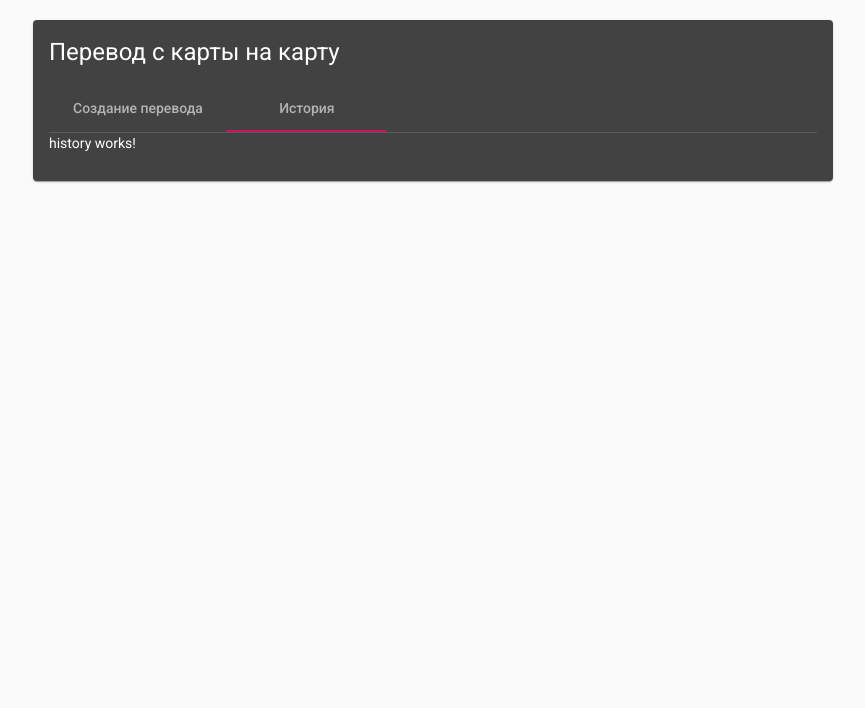
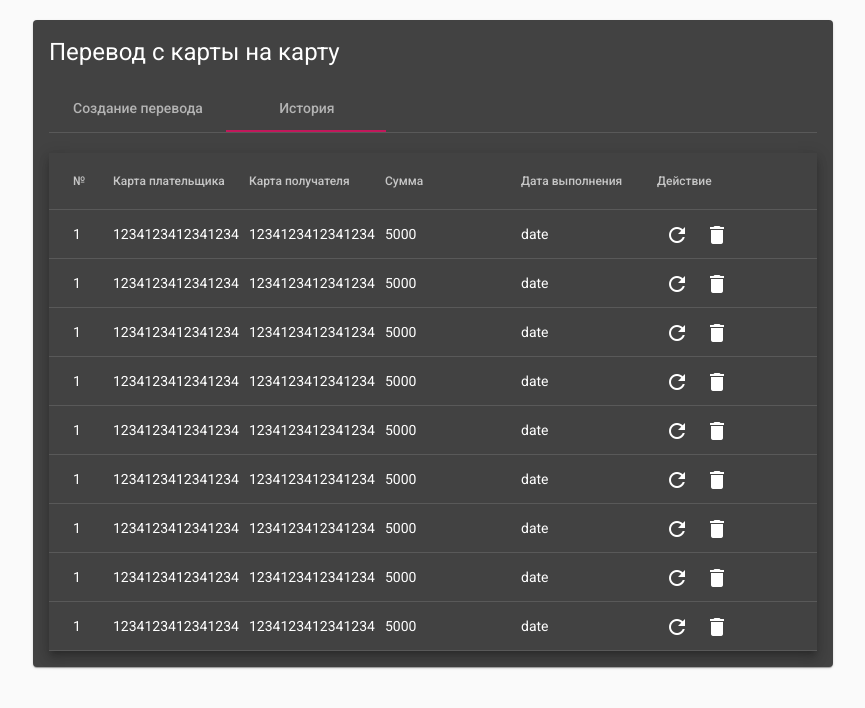
Before and after one commit to madbonez/test-app2, an Angular app: page /#/history in a window 1280 px wide. Shown: the top 708 px of the page, without its empty margins (207-1072 px from the left). Built offline with nearby package versions, Linux system fonts and the light colour scheme.

Commit message:
history template

```diff
--- a/src/app/app.module.ts
+++ b/src/app/app.module.ts
@@ -16,6 +16,7 @@ import {MatInputModule} from '@angular/material/input';
 import {MatButtonModule} from '@angular/material/button';
 import {MatSelectModule} from '@angular/material/select';
 import {MatTooltipModule} from '@angular/material/tooltip';
+import {MatTableModule} from '@angular/material/table';
 
 @NgModule({
   declarations: [
@@ -36,7 +37,8 @@ import {MatTooltipModule} from '@angular/material/tooltip';
     MatInputModule,
     MatButtonModule,
     MatSelectModule,
-    MatTooltipModule
+    MatTooltipModule,
+    MatTableModule
   ],
   providers: [],
   bootstrap: [AppComponent]
--- a/src/app/card2card/card2card.component.html
+++ b/src/app/card2card/card2card.component.html
@@ -38,8 +38,8 @@
     </div>
   </div>
 
-  <mat-icon class="forward-icon" *ngIf="!isSmallScreen">arrow_forward</mat-icon>
-  <mat-icon class="down-icon" *ngIf="isSmallScreen">arrow_downward</mat-icon>
+  <mat-icon class="forward-icon" color="accent" *ngIf="!isSmallScreen">arrow_forward</mat-icon>
+  <mat-icon class="down-icon" color="accent" *ngIf="isSmallScreen">arrow_downward</mat-icon>
 
   <div class="card-mockup">
     <div class="row head">
--- a/src/app/card2card/card2card.component.ts
+++ b/src/app/card2card/card2card.component.ts
@@ -1,14 +1,26 @@
-import {ChangeDetectionStrategy, ChangeDetectorRef, Component, OnInit} from '@angular/core';
+import {ChangeDetectionStrategy, ChangeDetectorRef, Component, HostBinding, OnInit} from '@angular/core';
 import {BreakpointObserver} from '@angular/cdk/layout';
+import {animate, state, style, transition, trigger} from '@angular/animations';
 
 @Component({
   selector: 'app-card2card',
   templateUrl: './card2card.component.html',
   styleUrls: ['./card2card.component.scss'],
-  changeDetection: ChangeDetectionStrategy.OnPush
+  changeDetection: ChangeDetectionStrategy.OnPush,
+  animations: [
+    trigger('slideUpDown', [
+      state('*', style({ transform: 'translateY(0)', opacity: 1 })),
+      state('void', style({ transform: 'translateY(-20%)', opacity: 0 })),
+      transition('void <=> *', animate('300ms 200ms ease')),
+    ])
+  ]
 })
 export class Card2cardComponent implements OnInit {
   isSmallScreen: boolean;
+
+  @HostBinding('@slideUpDown') get value(): boolean {
+    return true;
+  }
 
   constructor(private breakpointObserver: BreakpointObserver, private cd: ChangeDetectorRef) { }
 
--- a/src/app/history/history.component.html
+++ b/src/app/history/history.component.html
@@ -1 +1,41 @@
-<p>history works!</p>
+<mat-table [dataSource]="dataSource" class="mat-elevation-z8" >
+  <ng-container matColumnDef="index">
+    <mat-header-cell *matHeaderCellDef  [ngClass]="'customWidthClass'"> № </mat-header-cell>
+    <mat-cell *matCellDef="let element" [ngClass]="'customWidthClass'"> {{element.index}} </mat-cell>
+  </ng-container>
+
+  <ng-container matColumnDef="cardSender">
+    <mat-header-cell *matHeaderCellDef> Карта плательщика </mat-header-cell>
+    <mat-cell *matCellDef="let element"> {{element.cardSender}} </mat-cell>
+  </ng-container>
+
+  <ng-container matColumnDef="cardReceiver">
+    <mat-header-cell *matHeaderCellDef> Карта получателя </mat-header-cell>
+    <mat-cell *matCellDef="let element"> {{element.cardReceiver}} </mat-cell>
+  </ng-container>
+
+  <ng-container matColumnDef="total">
+    <mat-header-cell *matHeaderCellDef> Сумма </mat-header-cell>
+    <mat-cell *matCellDef="let element"> {{element.total}} </mat-cell>
+  </ng-container>
+
+  <ng-container matColumnDef="date">
+    <mat-header-cell *matHeaderCellDef> Дата выполнения </mat-header-cell>
+    <mat-cell *matCellDef="let element"> {{element.date}} </mat-cell>
+  </ng-container>
+
+  <ng-container matColumnDef="action">
+    <mat-header-cell *matHeaderCellDef> Действие </mat-header-cell>
+    <mat-cell *matCellDef="let element">
+      <button mat-icon-button>
+        <mat-icon>refresh</mat-icon>
+      </button>
+      <button mat-icon-button>
+        <mat-icon>delete</mat-icon>
+      </button>
+    </mat-cell>
+  </ng-container>
+
+  <mat-header-row *matHeaderRowDef="displayedColumns"></mat-header-row>
+  <mat-row *matRowDef="let row; columns: displayedColumns;"></mat-row>
+</mat-table>
--- a/src/app/history/history.component.scss
+++ b/src/app/history/history.component.scss
@@ -0,0 +1,8 @@
+:host {
+  display: block;
+  padding-top: 20px;
+}
+
+.customWidthClass{
+  flex: 0 0 40px;
+}
--- a/src/app/history/history.component.ts
+++ b/src/app/history/history.component.ts
@@ -1,13 +1,41 @@
-import { Component, OnInit } from '@angular/core';
+import {ChangeDetectionStrategy, Component, HostBinding, OnInit} from '@angular/core';
+import {animate, state, style, transition, trigger} from '@angular/animations';
+
+const ELEMENT_DATA: any[] = [
+  {index: 1, cardSender: '1234123412341234', cardReceiver: '1234123412341234', total: 5000, date: 'date'},
+  {index: 1, cardSender: '1234123412341234', cardReceiver: '1234123412341234', total: 5000, date: 'date'},
+  {index: 1, cardSender: '1234123412341234', cardReceiver: '1234123412341234', total: 5000, date: 'date'},
+  {index: 1, cardSender: '1234123412341234', cardReceiver: '1234123412341234', total: 5000, date: 'date'},
+  {index: 1, cardSender: '1234123412341234', cardReceiver: '1234123412341234', total: 5000, date: 'date'},
+  {index: 1, cardSender: '1234123412341234', cardReceiver: '1234123412341234', total: 5000, date: 'date'},
+  {index: 1, cardSender: '1234123412341234', cardReceiver: '1234123412341234', total: 5000, date: 'date'},
+  {index: 1, cardSender: '1234123412341234', cardReceiver: '1234123412341234', total: 5000, date: 'date'},
+  {index: 1, cardSender: '1234123412341234', cardReceiver: '1234123412341234', total: 5000, date: 'date'}
+];
 
 @Component({
   selector: 'app-history',
   templateUrl: './history.component.html',
-  styleUrls: ['./history.component.scss']
+  styleUrls: ['./history.component.scss'],
+  changeDetection: ChangeDetectionStrategy.OnPush,
+  animations: [
+    trigger('slideUpDown', [
+      state('*', style({ transform: 'translateY(0)', opacity: 1 })),
+      state('void', style({ transform: 'translateY(-20%)', opacity: 0 })),
+      transition('void <=> *', animate('300ms 200ms ease')),
+    ])
+  ]
 })
 export class HistoryComponent implements OnInit {
+  displayedColumns: string[] = ['index', 'cardSender', 'cardReceiver', 'total', 'date', 'action'];
+  dataSource = ELEMENT_DATA;
+
 
   constructor() { }
+
+  @HostBinding('@slideUpDown') get value(): boolean {
+    return true;
+  }
 
   ngOnInit(): void {
   }
```
